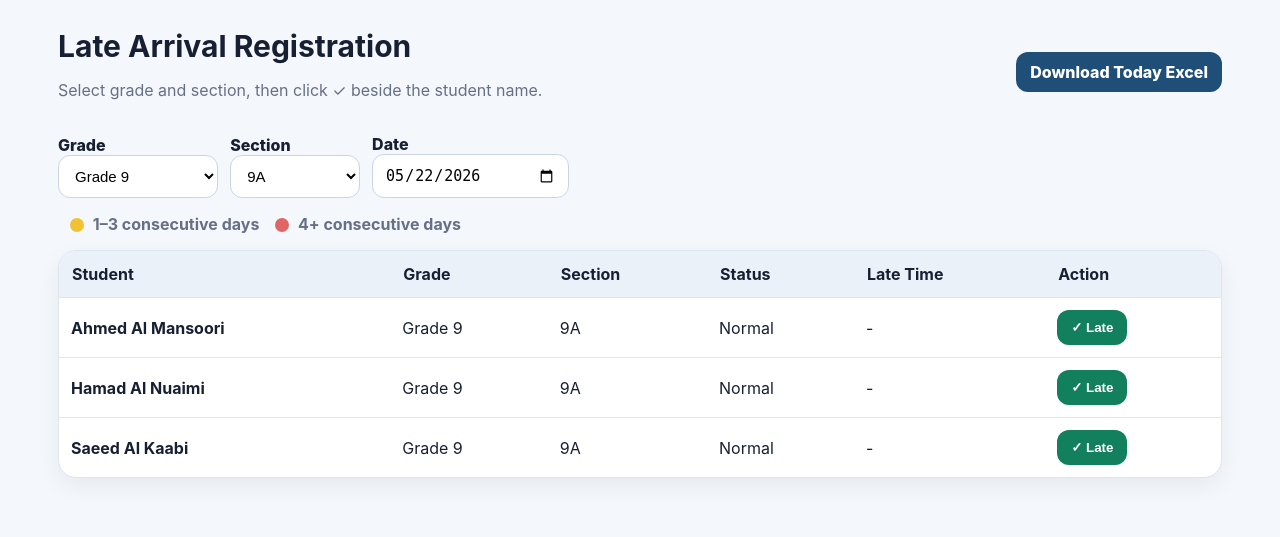
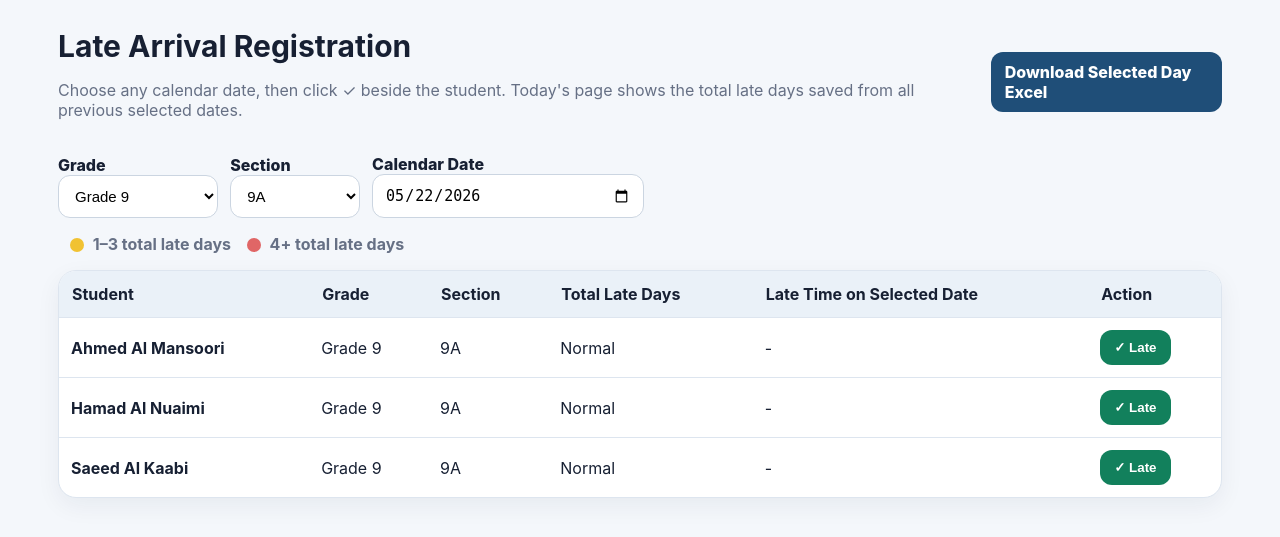
Before and after one commit to chatact135-wq/late-students-system, a Flask app: page / in a window 1280 px wide. Shown: the part 66-603 px from the top of the page. Run offline with Flask 3, Linux system fonts and the light colour scheme; the visitor is signed in with stand-in values (Sample User, id 1); data comes from the database, SQL or seed files in the repository; data that the repository does not hold is empty.

Commit message:
Add files via upload

```diff
--- a/templates/dashboard.html
+++ b/templates/dashboard.html
@@ -1,8 +1,11 @@
 {% extends 'base.html' %}
 {% block content %}
 <div class="page-head">
-  <div><h1>Late Arrival Registration</h1><p class="muted">Select grade and section, then click ✓ beside the student name.</p></div>
-  <a class="button" href="{{ url_for('export_daily_excel', date=today) }}">Download Today Excel</a>
+  <div>
+    <h1>Late Arrival Registration</h1>
+    <p class="muted">Choose any calendar date, then click ✓ beside the student. Today's page shows the total late days saved from all previous selected dates.</p>
+  </div>
+  <a class="button" href="{{ url_for('export_late_report_excel', from_date=today, to_date=today) }}">Download Selected Day Excel</a>
 </div>
 <form class="filters" method="get">
   <label>Grade
@@ -15,11 +18,11 @@
       {% for s in sections %}<option value="{{s.id}}" {% if s.id==selected_section %}selected{% endif %}>{{s.name}}</option>{% endfor %}
     </select>
   </label>
-  <label>Date<input type="date" name="date" value="{{ today }}" onchange="this.form.submit()"></label>
+  <label>Calendar Date<input type="date" name="date" value="{{ today }}" onchange="this.form.submit()"></label>
 </form>
-<div class="legend"><span class="dot yellow"></span> 1–3 consecutive days <span class="dot red"></span> 4+ consecutive days</div>
+<div class="legend"><span class="dot yellow"></span> 1–3 total late days <span class="dot red"></span> 4+ total late days</div>
 <table class="table cards-table">
-  <thead><tr><th>Student</th><th>Grade</th><th>Section</th><th>Status</th><th>Late Time</th><th>Action</th></tr></thead>
+  <thead><tr><th>Student</th><th>Grade</th><th>Section</th><th>Total Late Days</th><th>Late Time on Selected Date</th><th>Action</th></tr></thead>
   <tbody>
     {% for s in students %}
     <tr class="row-{{ s.color }}">
@@ -28,9 +31,19 @@
       <td>{{ s.late_time or '-' }}</td>
       <td>
         {% if s.late_time %}
-        <form method="post" action="{{ url_for('unmark_late', student_id=s.id) }}"><button class="danger" type="submit">Undo</button></form>
+        <form method="post" action="{{ url_for('unmark_late', student_id=s.id) }}">
+          <input type="hidden" name="date" value="{{ today }}">
+          <input type="hidden" name="grade_id" value="{{ selected_grade }}">
+          <input type="hidden" name="section_id" value="{{ selected_section }}">
+          <button class="danger" type="submit">Undo for this date</button>
+        </form>
         {% else %}
-        <form method="post" action="{{ url_for('mark_late', student_id=s.id) }}"><button class="check" type="submit">✓ Late</button></form>
+        <form method="post" action="{{ url_for('mark_late', student_id=s.id) }}">
+          <input type="hidden" name="date" value="{{ today }}">
+          <input type="hidden" name="grade_id" value="{{ selected_grade }}">
+          <input type="hidden" name="section_id" value="{{ selected_section }}">
+          <button class="check" type="submit">✓ Late</button>
+        </form>
         {% endif %}
       </td>
     </tr>
```
Also changed, not shown: templates/report.html (+20 -3 lines).
